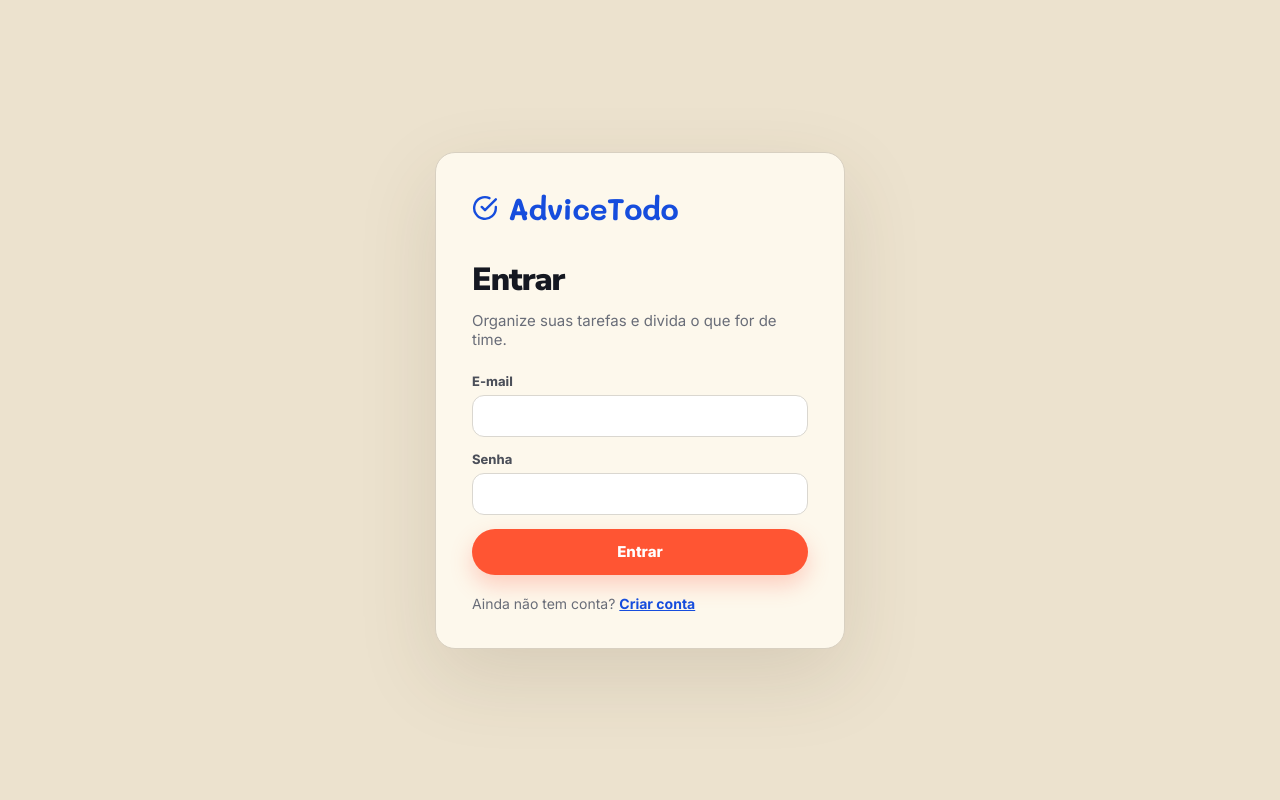
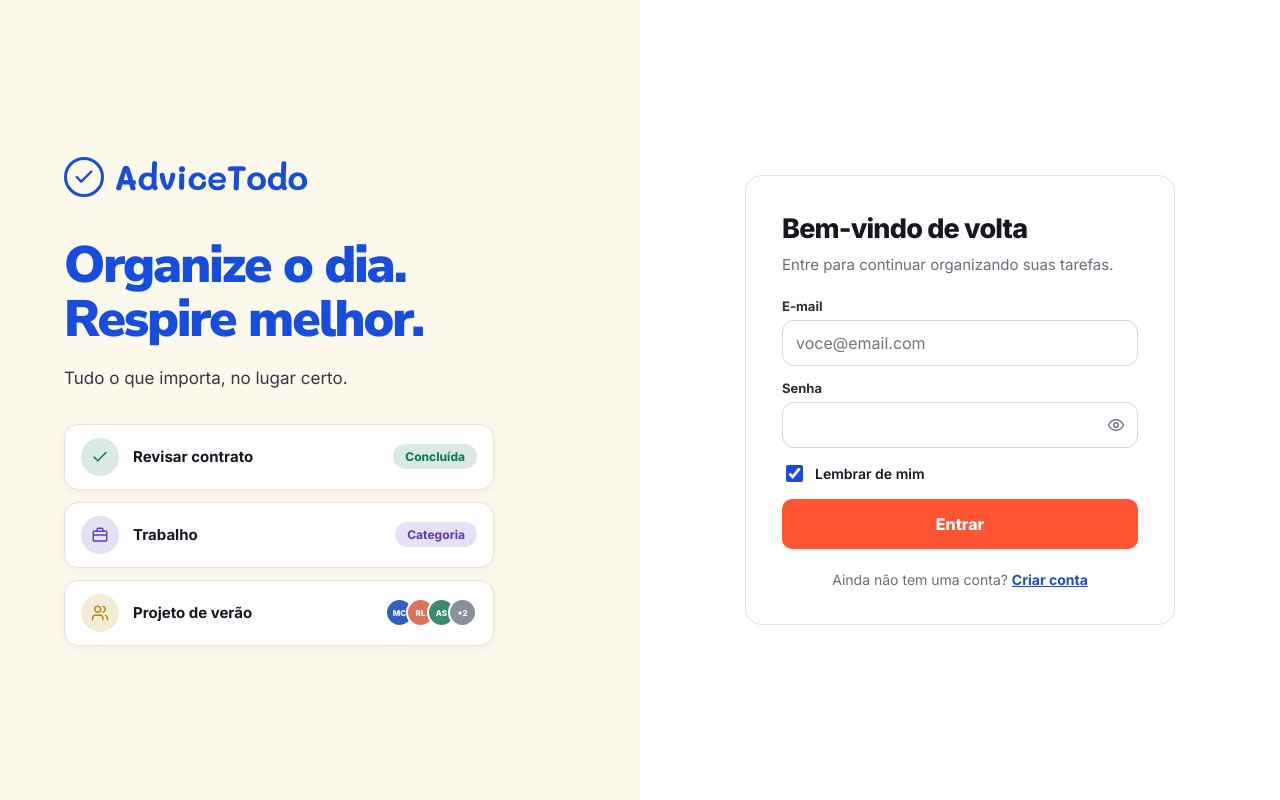
Before and after one commit to Kaylan00/advicetodo, a React (Vite) app in the folder web/: page /entrar in a window 1280 px wide. Built offline with nearby package versions, Linux system fonts and the light colour scheme; no server answers.

Commit message:
feat(web): tela de acesso em duas colunas com vitrine e lembrar de mim

```diff
--- a/web/src/auth/AuthContext.jsx
+++ b/web/src/auth/AuthContext.jsx
@@ -21,9 +21,9 @@ export function AuthProvider({ children }) {
   const value = useMemo(
     () => ({
       user,
-      async login(email, password) {
+      async login(email, password, lembrar = true) {
         const data = await auth.login(email, password);
-        saveSession({ access: data.access, refresh: data.refresh, user: data.user });
+        saveSession({ access: data.access, refresh: data.refresh, user: data.user }, lembrar);
         setUser(data.user);
       },
       async register(payload) {
--- a/web/src/components/AuthLayout.jsx
+++ b/web/src/components/AuthLayout.jsx
@@ -1,17 +1,59 @@
 import Icon from "./Icon";
 
-export default function AuthLayout({ title, subtitle, children, footer }) {
+const VITRINE = [
+  { icone: "check", cor: "#12784f", rotulo: "Revisar contrato", chip: "Concluída" },
+  { icone: "maleta", cor: "#5f3fc1", rotulo: "Trabalho", chip: "Categoria" },
+  { icone: "pessoas", cor: "#b8860b", rotulo: "Projeto de verão", pessoas: ["MC", "RL", "AS"] },
+];
+
+export default function AuthLayout({ chamada, apoio, title, subtitle, children, footer }) {
   return (
-    <main className="auth">
-      <section className="auth__card">
-        <p className="auth__brand">
-          <Icon name="concluido" size={26} strokeWidth={2.2} />
+    <main className="acesso">
+      <section className="acesso__vitrine">
+        <p className="marca">
+          <span className="marca__selo">
+            <Icon name="check" size={22} strokeWidth={2.6} />
+          </span>
           AdviceTodo
         </p>
-        <h1>{title}</h1>
-        <p className="auth__subtitle">{subtitle}</p>
-        {children}
-        <p className="auth__footer">{footer}</p>
+
+        <h1>{chamada}</h1>
+        <p className="acesso__apoio">{apoio}</p>
+
+        <ul className="amostra">
+          {VITRINE.map((item) => (
+            <li key={item.rotulo}>
+              <span className="amostra__icone" style={{ "--cor": item.cor }}>
+                <Icon name={item.icone} size={18} />
+              </span>
+              {item.rotulo}
+              {item.chip && (
+                <span className="amostra__chip" style={{ "--cor": item.cor }}>
+                  {item.chip}
+                </span>
+              )}
+              {item.pessoas && (
+                <span className="avatares">
+                  {item.pessoas.map((sigla, indice) => (
+                    <span key={sigla} style={{ background: ["#335fc0", "#db7459", "#3b8a72"][indice] }}>
+                      {sigla}
+                    </span>
+                  ))}
+                  <span style={{ background: "#8a8f9c" }}>+2</span>
+                </span>
+              )}
+            </li>
+          ))}
+        </ul>
+      </section>
+
+      <section className="acesso__painel">
+        <div className="acesso__card">
+          <h2>{title}</h2>
+          <p className="acesso__subtitulo">{subtitle}</p>
+          {children}
+          <p className="acesso__rodape">{footer}</p>
+        </div>
       </section>
     </main>
   );
--- a/web/src/components/Icon.jsx
+++ b/web/src/components/Icon.jsx
@@ -23,6 +23,10 @@ const PATHS = {
   fechar: "M18 6 6 18M6 6l12 12",
   sair: "M9 21H5a2 2 0 0 1-2-2V5a2 2 0 0 1 2-2h4M16 17l5-5-5-5M21 12H9",
   compartilhar: "M16 6l-4-4-4 4M12 2v13M4 13v5a2 2 0 0 0 2 2h12a2 2 0 0 0 2-2v-5",
+  maleta:
+    "M4 7h16a1 1 0 0 1 1 1v11a1 1 0 0 1-1 1H4a1 1 0 0 1-1-1V8a1 1 0 0 1 1-1ZM8 7V5a2 2 0 0 1 2-2h4a2 2 0 0 1 2 2v2M3 12h18",
+  "olho-fechado":
+    "M3 3l18 18M10.6 10.6a3 3 0 0 0 4.2 4.2M9.4 5.3A9.5 9.5 0 0 1 12 5c6.5 0 10 7 10 7a17 17 0 0 1-3.2 4.1M6.2 6.6A17 17 0 0 0 2 12s3.5 7 10 7a9.9 9.9 0 0 0 3.7-.7",
 };
 
 export default function Icon({ name, size = 18, strokeWidth = 1.9 }) {
--- a/web/src/index.css
+++ b/web/src/index.css
@@ -155,34 +155,186 @@ svg {
 
 /* Acesso */
 
-.auth {
+.acesso {
+  display: grid;
+  grid-template-columns: 1fr 1fr;
+  min-height: 100vh;
+}
+
+.acesso__vitrine {
+  display: flex;
+  flex-direction: column;
+  justify-content: center;
+  gap: 6px;
+  padding: 56px clamp(32px, 5vw, 76px);
+  background: var(--papel);
+}
+
+.acesso__vitrine .marca {
+  margin-bottom: 34px;
+  font-size: 34px;
+}
+
+.acesso__vitrine h1 {
+  color: var(--azul);
+  font-family: var(--fonte-titulo);
+  font-size: clamp(38px, 4vw, 54px);
+  font-weight: 900;
+  line-height: 1.04;
+  letter-spacing: -2px;
+}
+
+.acesso__vitrine h1 span {
+  display: block;
+}
+
+.acesso__apoio {
+  margin: 16px 0 30px;
+  color: #333842;
+  font-size: 17px;
+}
+
+.amostra {
+  list-style: none;
+  margin: 0;
+  padding: 0;
+  display: grid;
+  gap: 12px;
+  max-width: 430px;
+}
+
+.amostra li {
   display: flex;
   align-items: center;
-  justify-content: center;
-  min-height: 100vh;
-  padding: 24px;
+  gap: 14px;
+  padding: 13px 16px;
+  background: #fff;
+  border: 1px solid #ece2d1;
+  border-radius: 14px;
+  font-size: 15px;
+  font-weight: 700;
+  box-shadow: 0 2px 6px rgba(88, 74, 45, 0.06);
 }
 
-.auth__card {
-  width: 100%;
-  max-width: 410px;
-  padding: 36px;
-  background: var(--papel);
-  border: 1px solid #d8d0c1;
-  border-radius: 20px;
-  box-shadow: 0 28px 80px rgba(75, 60, 35, 0.13);
+.amostra__icone {
+  --cor: var(--azul);
+  width: 38px;
+  height: 38px;
+  flex: none;
+  display: grid;
+  place-items: center;
+  border-radius: 50%;
+  color: var(--cor);
+  background: color-mix(in srgb, var(--cor) 16%, white);
 }
 
-.auth__brand {
+.amostra__chip {
+  --cor: var(--azul);
+  margin-left: auto;
+  padding: 5px 12px;
+  border-radius: 999px;
+  color: var(--cor);
+  background: color-mix(in srgb, var(--cor) 16%, white);
+  font-size: 12px;
+  font-weight: 750;
+}
+
+.amostra .avatares {
+  margin-left: auto;
+}
+
+.acesso__painel {
+  display: grid;
+  place-items: center;
+  padding: 40px 24px;
+  background: #fff;
+}
+
+.acesso__card {
+  width: min(430px, 100%);
+  padding: 36px;
+  border: 1px solid #e9e3d7;
+  border-radius: 16px;
+}
+
+.acesso__card input {
+  height: 46px;
+}
+
+.acesso__card .field > span {
+  color: #2b3038;
+  font-size: 13px;
+  font-weight: 700;
+}
+
+.acesso__card h2 {
+  font-size: 27px;
+  font-weight: 800;
+  letter-spacing: -0.8px;
+}
+
+.acesso__subtitulo {
+  margin: 10px 0 24px;
+  color: var(--tinta-suave);
+  font-size: 15px;
+}
+
+.acesso__rodape {
+  margin: 22px 0 0;
+  text-align: center;
+  color: var(--tinta-suave);
+  font-size: 14px;
+}
+
+.campo-senha {
+  position: relative;
   display: flex;
   align-items: center;
-  gap: 10px;
-  margin: 0 0 30px;
-  color: var(--azul);
-  font-family: var(--fonte-marca);
-  font-size: 30px;
-  font-weight: 700;
-  letter-spacing: -0.5px;
+}
+
+.campo-senha input {
+  padding-right: 46px;
+}
+
+.campo-senha .icon-button {
+  position: absolute;
+  right: 7px;
+}
+
+.lembrar {
+  display: flex;
+  align-items: center;
+  gap: 9px;
+  font-size: 14px;
+  font-weight: 600;
+}
+
+.lembrar input {
+  width: 17px;
+  height: 17px;
+  accent-color: var(--azul);
+}
+
+.button--bloco {
+  width: 100%;
+  height: 50px;
+  border-radius: 10px;
+  font-size: 16px;
+  box-shadow: none;
+}
+
+@media (max-width: 900px) {
+  .acesso {
+    grid-template-columns: 1fr;
+  }
+
+  .amostra {
+    display: none;
+  }
+
+  .acesso__vitrine {
+    padding: 40px 24px 24px;
+  }
 }
 
 .marca__selo {
@@ -193,26 +345,6 @@ svg {
   place-items: center;
   border: 3px solid var(--azul);
   border-radius: 50%;
-}
-
-.auth__card h1 {
-  font-family: var(--fonte-titulo);
-  font-size: 32px;
-  font-weight: 900;
-  letter-spacing: -1px;
-  color: var(--tinta);
-}
-
-.auth__subtitle {
-  margin: 10px 0 24px;
-  color: var(--tinta-suave);
-  font-size: 15px;
-}
-
-.auth__footer {
-  margin: 20px 0 0;
-  color: var(--tinta-suave);
-  font-size: 14px;
 }
 
 .form {
--- a/web/src/pages/LoginPage.jsx
+++ b/web/src/pages/LoginPage.jsx
@@ -1,13 +1,16 @@
 import { useState } from "react";
 import { Link, Navigate, useNavigate } from "react-router-dom";
 
+import { useAuth } from "../auth/AuthContext";
 import AuthLayout from "../components/AuthLayout";
-import { useAuth } from "../auth/AuthContext";
+import Icon from "../components/Icon";
 
 export default function LoginPage() {
   const { user, login } = useAuth();
   const navigate = useNavigate();
   const [form, setForm] = useState({ email: "", password: "" });
+  const [lembrar, setLembrar] = useState(true);
+  const [mostrarSenha, setMostrarSenha] = useState(false);
   const [erro, setErro] = useState(null);
   const [enviando, setEnviando] = useState(false);
 
@@ -17,7 +20,7 @@ export default function LoginPage() {
     event.preventDefault();
     setEnviando(true);
     try {
-      await login(form.email, form.password);
+      await login(form.email, form.password, lembrar);
       navigate("/tarefas", { replace: true });
     } catch (problema) {
       setErro(
@@ -32,9 +35,19 @@ export default function LoginPage() {
 
   return (
     <AuthLayout
-      title="Entrar"
-      subtitle="Organize suas tarefas e divida o que for de time."
-      footer={<>Ainda não tem conta? <Link to="/criar-conta">Criar conta</Link></>}
+      chamada={
+        <>
+          Organize o dia.<span>Respire melhor.</span>
+        </>
+      }
+      apoio="Tudo o que importa, no lugar certo."
+      title="Bem-vindo de volta"
+      subtitle="Entre para continuar organizando suas tarefas."
+      footer={
+        <>
+          Ainda não tem uma conta? <Link to="/criar-conta">Criar conta</Link>
+        </>
+      }
     >
       <form className="form" onSubmit={entrar} data-testid="form-login">
         <label className="field">
@@ -44,27 +57,50 @@ export default function LoginPage() {
             name="email"
             value={form.email}
             onChange={(event) => setForm({ ...form, email: event.target.value })}
+            placeholder="voce@email.com"
             required
             autoComplete="email"
           />
         </label>
+
         <label className="field">
           <span>Senha</span>
+          <span className="campo-senha">
+            <input
+              type={mostrarSenha ? "text" : "password"}
+              name="password"
+              value={form.password}
+              onChange={(event) => setForm({ ...form, password: event.target.value })}
+              required
+              autoComplete="current-password"
+            />
+            <button
+              type="button"
+              className="icon-button"
+              onClick={() => setMostrarSenha((atual) => !atual)}
+              aria-label={mostrarSenha ? "Esconder senha" : "Mostrar senha"}
+            >
+              <Icon name={mostrarSenha ? "olho-fechado" : "olho"} size={18} />
+            </button>
+          </span>
+        </label>
+
+        <label className="lembrar">
           <input
-            type="password"
-            name="password"
-            value={form.password}
-            onChange={(event) => setForm({ ...form, password: event.target.value })}
-            required
-            autoComplete="current-password"
+            type="checkbox"
+            checked={lembrar}
+            onChange={(event) => setLembrar(event.target.checked)}
           />
+          Lembrar de mim
         </label>
+
         {erro && (
           <p className="alert" role="alert" data-testid="erro-login">
             {erro}
           </p>
         )}
-        <button type="submit" className="button" disabled={enviando}>
+
+        <button type="submit" className="button button--bloco" disabled={enviando}>
           {enviando ? "Entrando..." : "Entrar"}
         </button>
       </form>
--- a/web/src/pages/RegisterPage.jsx
+++ b/web/src/pages/RegisterPage.jsx
@@ -1,13 +1,15 @@
 import { useState } from "react";
 import { Link, Navigate, useNavigate } from "react-router-dom";
 
+import { useAuth } from "../auth/AuthContext";
 import AuthLayout from "../components/AuthLayout";
-import { useAuth } from "../auth/AuthContext";
+import Icon from "../components/Icon";
 
 export default function RegisterPage() {
   const { user, register } = useAuth();
   const navigate = useNavigate();
   const [form, setForm] = useState({ first_name: "", email: "", password: "" });
+  const [mostrarSenha, setMostrarSenha] = useState(false);
   const [erro, setErro] = useState(null);
   const [enviando, setEnviando] = useState(false);
 
@@ -30,15 +32,32 @@ export default function RegisterPage() {
 
   return (
     <AuthLayout
+      chamada={
+        <>
+          Comece hoje.<span>Sem bagunça.</span>
+        </>
+      }
+      apoio="Suas tarefas, suas categorias, seu time."
       title="Criar conta"
       subtitle="Leva menos de um minuto."
-      footer={<>Já tem conta? <Link to="/entrar">Entrar</Link></>}
+      footer={
+        <>
+          Já tem uma conta? <Link to="/entrar">Entrar</Link>
+        </>
+      }
     >
       <form className="form" onSubmit={criarConta} data-testid="form-cadastro">
         <label className="field">
           <span>Nome</span>
-          <input type="text" name="first_name" value={form.first_name} onChange={atualizar("first_name")} />
+          <input
+            type="text"
+            name="first_name"
+            value={form.first_name}
+            onChange={atualizar("first_name")}
+            placeholder="Como quer ser chamado"
+          />
         </label>
+
         <label className="field">
           <span>E-mail</span>
           <input
@@ -46,28 +65,42 @@ export default function RegisterPage() {
             name="email"
             value={form.email}
             onChange={atualizar("email")}
+            placeholder="voce@email.com"
             required
             autoComplete="email"
           />
         </label>
+
         <label className="field">
           <span>Senha</span>
+          <span className="campo-senha">
             <input
-            type="password"
+              type={mostrarSenha ? "text" : "password"}
               name="password"
               value={form.password}
               onChange={atualizar("password")}
               required
               autoComplete="new-password"
             />
+            <button
+              type="button"
+              className="icon-button"
+              onClick={() => setMostrarSenha((atual) => !atual)}
+              aria-label={mostrarSenha ? "Esconder senha" : "Mostrar senha"}
+            >
+              <Icon name={mostrarSenha ? "olho-fechado" : "olho"} size={18} />
+            </button>
+          </span>
           <small>Use pelo menos 8 caracteres, sem sequências óbvias.</small>
         </label>
+
         {erro && (
           <p className="alert" role="alert" data-testid="erro-cadastro">
             {erro}
           </p>
         )}
-        <button type="submit" className="button" disabled={enviando}>
+
+        <button type="submit" className="button button--bloco" disabled={enviando}>
           {enviando ? "Criando..." : "Criar conta"}
         </button>
       </form>
```
Also changed, not shown: web/src/api/client.js (+9 -3 lines). Lines whose indentation alone changed are shown as unchanged.
